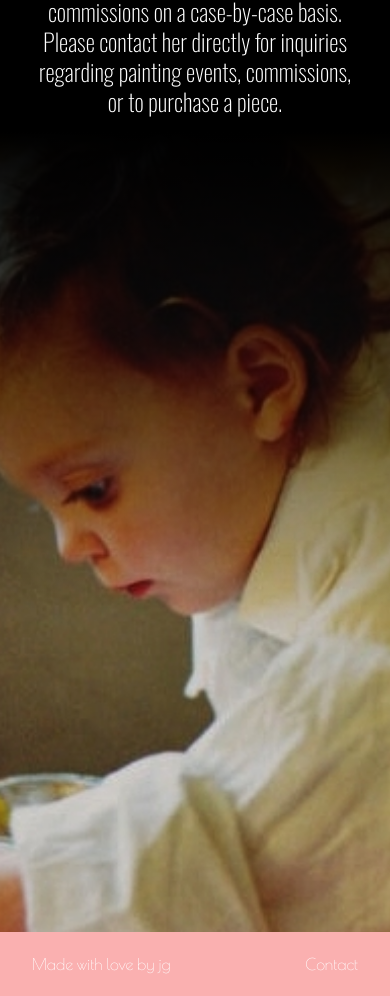
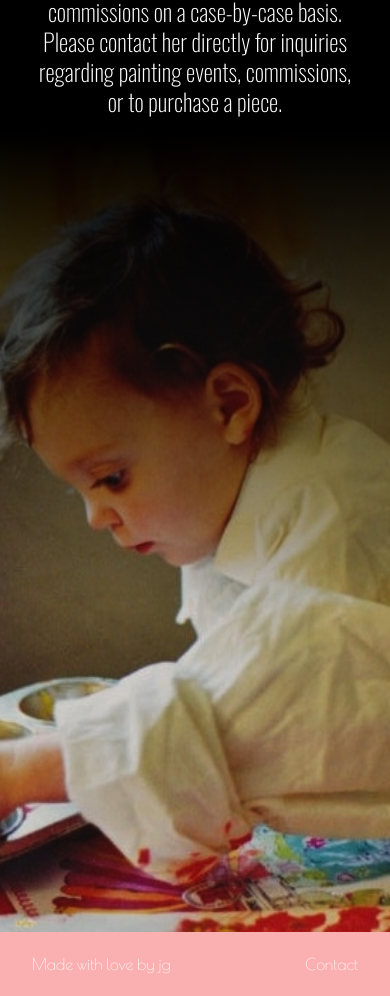
Before and after one commit to jaredgoldman/kathleen, a Next.js app: page /bio in a window 390 px wide. Shown: the part 1750-2746 px from the top of the page. Built offline with nearby package versions, Linux system fonts and the light colour scheme.

Commit message:
update bio baby pic size

```diff
--- a/components/Biography.module.scss
+++ b/components/Biography.module.scss
@@ -77,7 +77,7 @@
   height: 50rem;
 
   @media only screen and (max-width: 900px) {
-    background-size: 100rem auto;
+    background-size: 70rem auto;
     background-position: 40% 40%;
   }
 }
```
